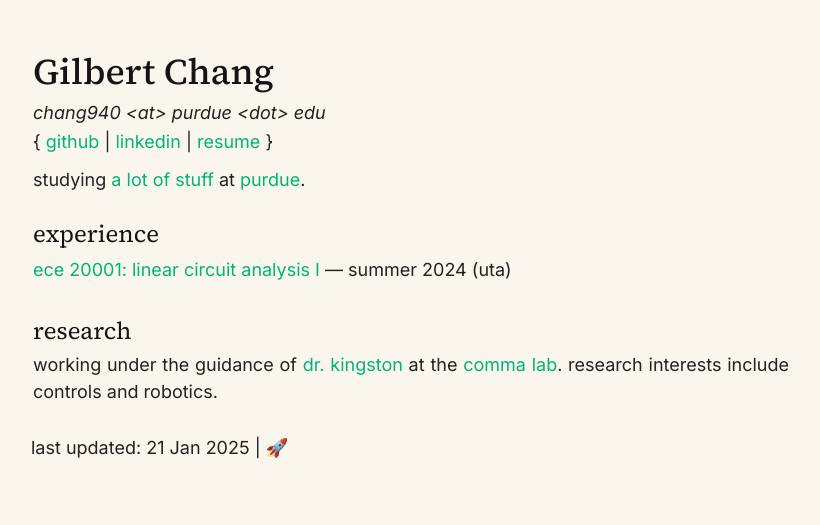
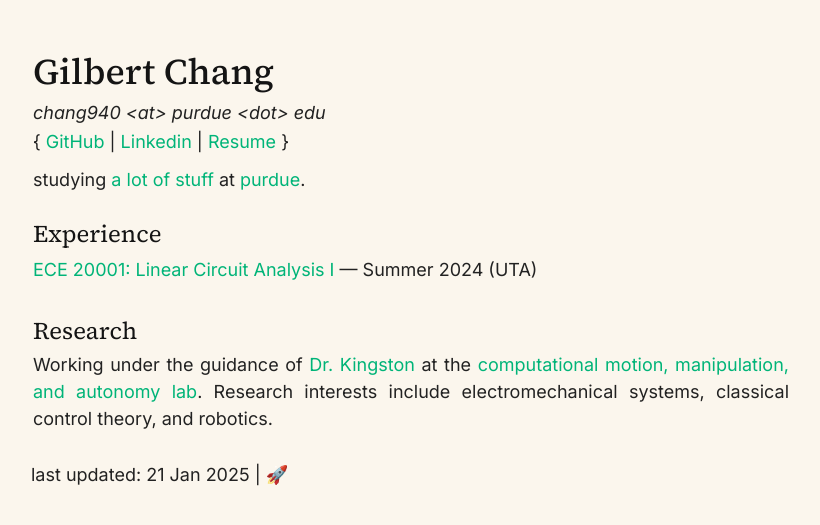
Before and after one commit to vindou/vindou, a Jekyll site: the page built from index.html, in a window 1280 px wide. Shown: the top 525 px of the page, without its empty margins (229-1049 px from the left). Built offline with Jekyll 4.4.1, drawn with Linux system fonts in a browser that asks for light colours.

Commit message:
Update index.html

```diff
--- a/index.html
+++ b/index.html
@@ -9,9 +9,9 @@ title: Gilbert Chang
       <h1>Gilbert Chang</h1>
       <p><i>chang940 &lt;at&gt; purdue &lt;dot&gt; edu</i></p>
       <p> &#123;
-        <a target="_blank" href="https://github.com/vindou">github</a> |
-        <a target="_blank" href="https://www.linkedin.com/in/gilchang">linkedin</a> |
-        <a target="_blank" href="/media/pdf/1125_Resume.pdf">resume</a>
+        <a target="_blank" href="https://github.com/vindou">GitHub</a> |
+        <a target="_blank" href="https://www.linkedin.com/in/gilchang">Linkedin</a> |
+        <a target="_blank" href="/media/pdf/1125_Resume.pdf">Resume</a>
       &#125; </p>
     </div>
   </div>
@@ -23,26 +23,26 @@ title: Gilbert Chang
 </div>
 <div class="section">
   <div class="text-container">
-    <h2>experience<hr></h2>
+    <h2>Experience<hr></h2>
   </div>
   <div class="subsection">
     <div class="text-container">
       <p></p>
       <p><a href="https://engineering.purdue.edu/ECE/Academics/Undergraduates/UGO/CourseInfo/courseInfo?courseid=716&show=true&type=undergrad">
-        ece 20001: linear circuit analysis I</a> — summer 2024 (uta)</p>
+        ECE 20001: Linear Circuit Analysis I</a> — Summer 2024 (UTA)</p>
     </div>
   </div>
 </div>
 <div class="section">
   <div class="text-container">
-    <h2>research<hr></h2>
+    <h2>Research<hr></h2>
   </div>
   <div class="subsection">
     <div class="text-container">
       <p>
-        working under the guidance of <a href="https://zkingston.com/">dr. kingston</a>
-        at the <a href="https://commalab.org/">comma lab</a>.
-        research interests include controls and robotics.
+        Working under the guidance of <a href="https://zkingston.com/">Dr. Kingston</a>
+        at the <a href="https://commalab.org/">computational motion, manipulation, and autonomy lab</a>.
+        Research interests include electromechanical systems, classical control theory, and robotics.
       </p>
     </div>
   </div>
```
